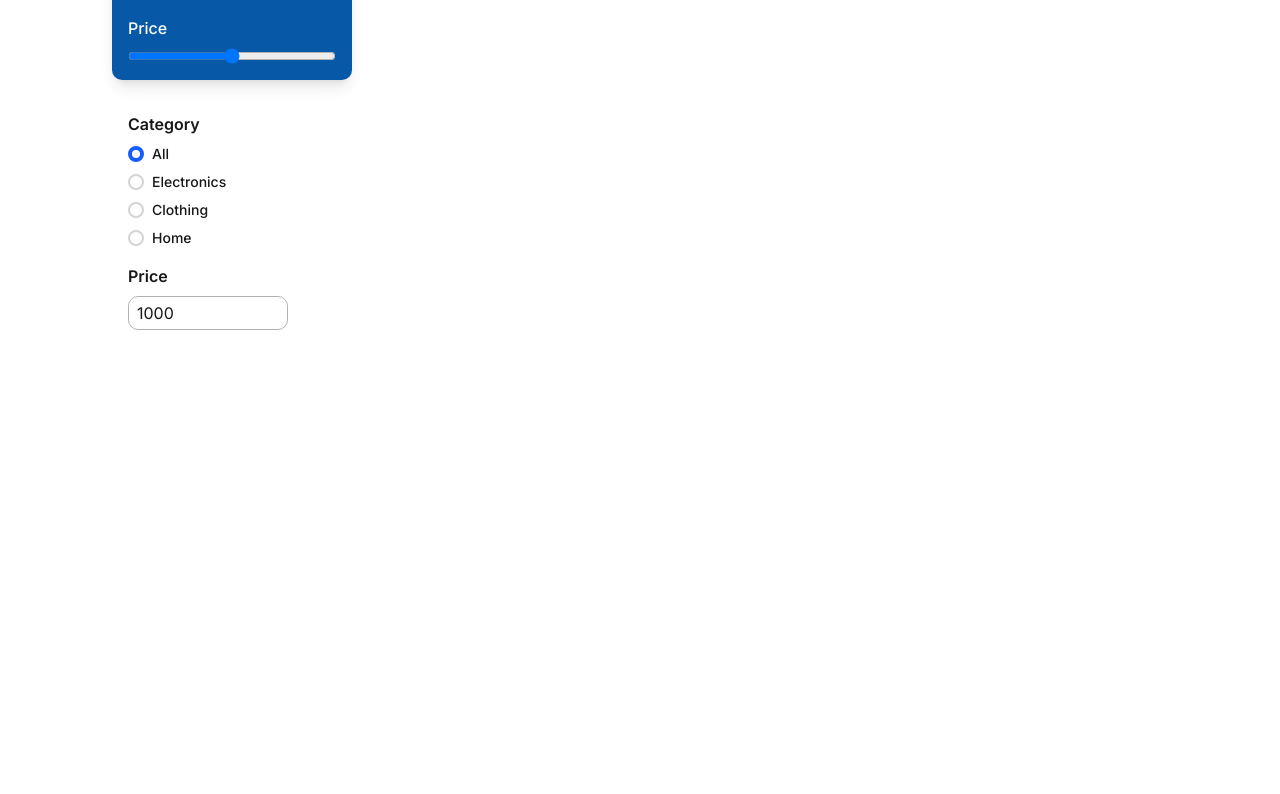
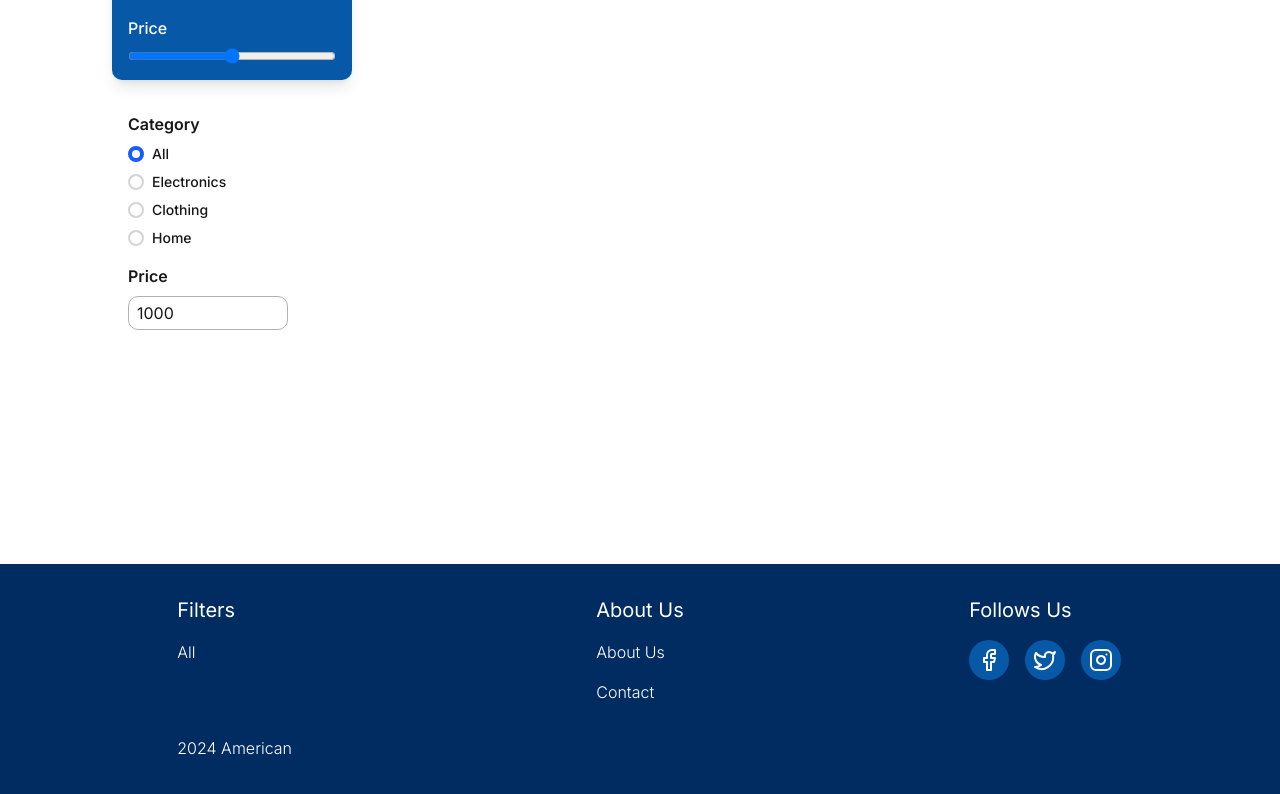
Before and after one commit to akashbhardwaj23/whatbytes-assignment, a Next.js app: page / in a window 1280 px wide. Shown: the part 316-1110 px from the top of the page. Before the commit the page ends 800 px from the top, so only its background shows below. Built offline with nearby package versions, Linux system fonts and the light colour scheme.

Commit message:
footer component

```diff
--- a/src/app/layout.tsx
+++ b/src/app/layout.tsx
@@ -2,6 +2,7 @@ import type { Metadata } from "next";
 import { Geist, Geist_Mono, Inter } from "next/font/google";
 import "./globals.css";
 import Navbar from "@/components/navbar";
+import { Footer } from "@/components/footer";
 
 const geistSans = Geist({
   variable: "--font-geist-sans",
@@ -36,6 +37,7 @@ export default function RootLayout({
       >
         <Navbar />
         {children}
+        <Footer />
       </body>
     </html>
   );
--- a/src/app/page.tsx
+++ b/src/app/page.tsx
@@ -5,7 +5,7 @@ import { Dispatch, SetStateAction, useState } from "react";
 export default function Home() {
   const [selectedCategory, setSelectedCategory] = useState<Items>("all")
   return (
-    <main className="grid grid-cols-1 md:grid-cols-2 lg:grid-cols-4 gap-4 p-8">
+    <main className="grid grid-cols-1 md:grid-cols-2 lg:grid-cols-4 gap-4 p-8 min-h-screen">
       <div className="col-span-1 flex flex-col gap-8 ml-20">
         <div className="bg-primary p-4 max-w-4xl w-60 rounded-[10px] text-background shadow-lg">
           <h2 className="text-xl font-semibold">Filters</h2>
--- /dev/null
+++ b/src/components/footer.tsx
@@ -0,0 +1,38 @@
+import { Facebook, Instagram, Twitter } from "lucide-react";
+
+
+
+export function Footer(){
+    return (
+        <footer className="bg-secondary-background p-8 h-60">
+            <div className="grid grid-cols-3 mx-auto text-background">
+                <div className="flex flex-col gap-4 mx-auto">
+                    <h2 className="text-xl">Filters</h2>
+                   <div className="h-30 flex flex-col justify-between font-light">
+                   <p>All</p>
+                   <p>2024 American</p>
+                   </div>
+                </div>
+                <div className="flex flex-col gap-4 mx-auto">
+                    <h2 className="text-xl">About Us</h2>
+                   <p className="font-light">About Us</p>
+                    <p className="font-light">Contact</p>
+                </div>
+                <div className="flex flex-col gap-4 mx-auto">
+                    <h2 className="text-xl">Follows Us</h2>
+                    <div className="flex items-center gap-4">
+                        <div className="p-2 bg-primary rounded-full">
+                        <Facebook />
+                        </div>
+                        <div className="p-2 bg-primary rounded-full">
+                        <Twitter />
+                        </div>
+                        <div className="p-2 bg-primary rounded-full">
+                        <Instagram />
+                        </div>
+                    </div>
+                </div>
+            </div>
+        </footer>
+    )
+}
```
